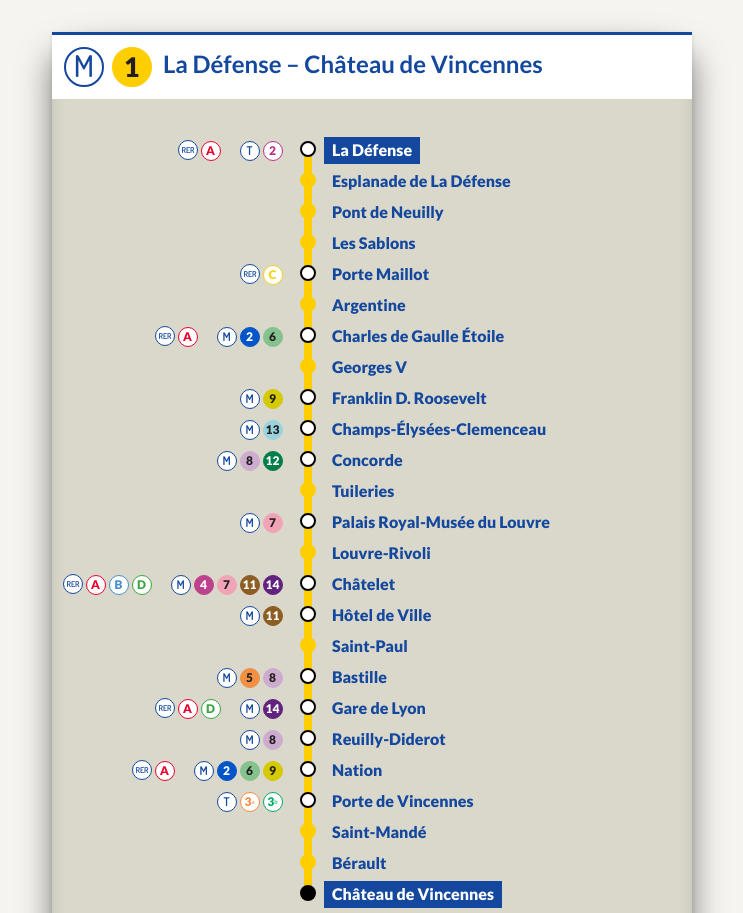
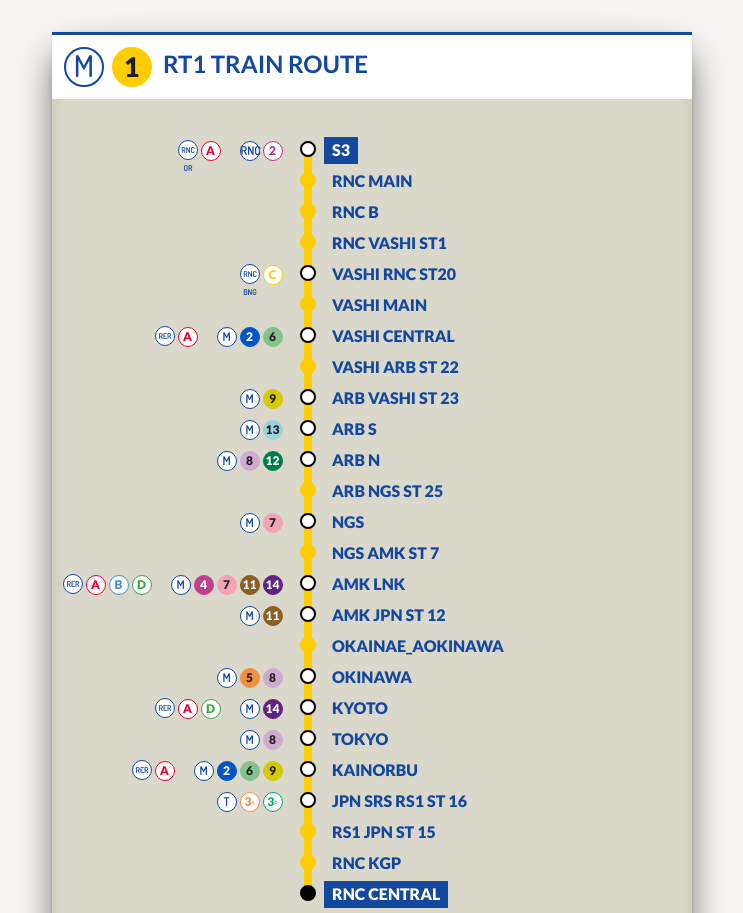
Before and after one commit to siddht4/xylo_3, a plain HTML site: page index.html in a window 1280 px wide. Shown: the top 913 px of the page, without its empty margins (268-1011 px from the left). Drawn offline with Linux system fonts and the light colour scheme.

Commit message:
Add files via upload

```diff
--- a/index.html
+++ b/index.html
@@ -2,51 +2,51 @@
 <html lang="en" >
 <head>
   <meta charset="UTF-8">
-  <title>CodePen - Responsive metro line map of Paris</title>
+  <title> Test XylO Map</title>
   <link rel='stylesheet' href='https://fonts.googleapis.com/css?family=Lato:400,400i,700,700i,900|Dosis:400,500,600,700'><link rel="stylesheet" href="./style.css">
 
 </head>
 <body>
 <!-- partial:index.partial.html -->
 <section class="sign">
-  <h1 class="line-name"><span class="line-type">M</span><span class="sign__line" data-line="m1">1</span> La Défense – Château de Vincennes</h1>
+  <h1 class="line-name"><span class="line-type">M</span><span class="sign__line" data-line="m1">1</span> RT1 TRAIN ROUTE</h1>
   <ol class="line" data-line="m1">
     <li class="stop" data-transfer>
-      <strong class="stop__name">La Défense</strong>
+      <strong class="stop__name">S3</strong>
       <div class="stop__transfers">
         <div>
-            <span class="stop__transfer stop__transfer--type-t">T</span>
+            <span class="stop__transfer stop__transfer--type-t"> RNC</span>
             <span class="stop__transfer stop__transfer--t" data-line="t2">2</span>
         </div>
         <div>
-            <span class="stop__transfer stop__transfer--type-rer">RER</span>
+            <span class="stop__transfer stop__transfer--type-rer">RNC OR</span>
             <span class="stop__transfer stop__transfer--rer" data-line="rerA">A</span>
         </div>
       </div>
     </li>
     <li class="stop">
-      <strong class="stop__name">Esplanade de La Défense</strong>
+      <strong class="stop__name"> RNC MAIN</strong>
     </li>
     <li class="stop">
-      <strong class="stop__name">Pont de Neuilly</strong>
+      <strong class="stop__name">RNC B</strong>
     </li>
     <li class="stop">
-      <strong class="stop__name">Les Sablons</strong>
+      <strong class="stop__name">RNC VASHI ST1 </strong>
     </li>
     <li class="stop" data-transfer>
-      <strong class="stop__name">Porte Maillot</strong>
+      <strong class="stop__name">VASHI RNC ST20 </strong>
       <div class="stop__transfers">
         <div>
-            <span class="stop__transfer stop__transfer--type-rer">RER</span>
+            <span class="stop__transfer stop__transfer--type-rer">RNC BNG </span>
             <span class="stop__transfer stop__transfer--rer" data-line="rerC">C</span>
         </div>
       </div>
     </li>
     <li class="stop">
-      <strong class="stop__name">Argentine</strong>
+      <strong class="stop__name">VASHI MAIN</strong>
     </li>
     <li class="stop" data-transfer>
-      <strong class="stop__name">Charles de Gaulle Étoile</strong>
+      <strong class="stop__name">VASHI CENTRAL</strong>
       <div class="stop__transfers">
         <div>
             <span class="stop__transfer stop__transfer--type-m">M</span>
@@ -60,10 +60,10 @@
       </div>
     </li>
     <li class="stop">
-      <strong class="stop__name">Georges V</strong>
+      <strong class="stop__name">VASHI ARB ST 22 </strong>
     </li>
     <li class="stop" data-transfer>
-      <strong class="stop__name">Franklin D. Roosevelt</strong>
+      <strong class="stop__name">ARB VASHI ST 23</strong>
       <div class="stop__transfers">
         <div>
             <span class="stop__transfer stop__transfer--type-m">M</span>
@@ -72,7 +72,7 @@
       </div>
     </li>
     <li class="stop" data-transfer>
-      <strong class="stop__name">Champs-Élysées-Clemenceau</strong>
+      <strong class="stop__name">ARB S</strong>
       <div class="stop__transfers">
         <div>
             <span class="stop__transfer stop__transfer--type-m">M</span>
@@ -81,7 +81,7 @@
       </div>
     </li>
     <li class="stop" data-transfer>
-      <strong class="stop__name">Concorde</strong>
+      <strong class="stop__name">ARB N</strong>
       <div class="stop__transfers">
         <div>
             <span class="stop__transfer stop__transfer--type-m">M</span>
@@ -91,10 +91,10 @@
       </div>
     </li>
     <li class="stop">
-      <strong class="stop__name">Tuileries</strong>
+      <strong class="stop__name"> ARB NGS ST 25</strong>
     </li>
     <li class="stop" data-transfer>
-      <strong class="stop__name">Palais Royal-Musée du Louvre</strong>
+      <strong class="stop__name"> NGS </strong>
       <div class="stop__transfers">
         <div>
             <span class="stop__transfer stop__transfer--type-m">M</span>
@@ -103,10 +103,10 @@
       </div>
     </li>
     <li class="stop">
-      <strong class="stop__name">Louvre-Rivoli</strong>
+      <strong class="stop__name">NGS AMK ST 7</strong>
     </li>
     <li class="stop" data-transfer>
-      <strong class="stop__name">Châtelet</strong>
+      <strong class="stop__name">AMK LNK</strong>
       <div class="stop__transfers">
         <div>
             <span class="stop__transfer stop__transfer--type-m">M</span>
@@ -124,7 +124,7 @@
       </div>
     </li>
     <li class="stop" data-transfer>
-      <strong class="stop__name">Hôtel de Ville</strong>
+      <strong class="stop__name">AMK JPN ST 12</strong>
       <div class="stop__transfers">
         <div>
             <span class="stop__transfer stop__transfer--type-m">M</span>
@@ -133,10 +133,10 @@
       </div>
     </li>
     <li class="stop">
-      <strong class="stop__name">Saint-Paul</strong>
+      <strong class="stop__name">OKAINAE_AOKINAWA</strong>
     </li>
     <li class="stop" data-transfer>
-      <strong class="stop__name">Bastille</strong>
+      <strong class="stop__name">OKINAWA</strong>
       <div class="stop__transfers">
         <div>
             <span class="stop__transfer stop__transfer--type-m">M</span>
@@ -146,7 +146,7 @@
       </div>
     </li>
     <li class="stop" data-transfer>
-      <strong class="stop__name">Gare de Lyon</strong>
+      <strong class="stop__name"> KYOTO</strong>
       <div class="stop__transfers">
         <div>
             <span class="stop__transfer stop__transfer--type-m">M</span>
@@ -160,7 +160,7 @@
       </div>
     </li>
     <li class="stop" data-transfer>
-      <strong class="stop__name">Reuilly-Diderot</strong>
+      <strong class="stop__name"> TOKYO</strong>
       <div class="stop__transfers">
         <div>
             <span class="stop__transfer stop__transfer--type-m">M</span>
@@ -169,7 +169,7 @@
       </div>
     </li>
     <li class="stop" data-transfer>
-      <strong class="stop__name">Nation</strong>
+      <strong class="stop__name"> KAINORBU</strong>
       <div class="stop__transfers">
         <div>
             <span class="stop__transfer stop__transfer--type-m">M</span>
@@ -184,7 +184,7 @@
       </div>
     </li>
     <li class="stop" data-transfer>
-      <strong class="stop__name">Porte de Vincennes</strong>
+      <strong class="stop__name">JPN SRS RS1 ST 16</strong>
       <div class="stop__transfers">
         <div>
             <span class="stop__transfer stop__transfer--type-t">T</span>
@@ -194,13 +194,13 @@
       </div>
     </li>
     <li class="stop">
-      <strong class="stop__name">Saint-Mandé</strong>
+      <strong class="stop__name"> RS1 JPN ST 15</strong>
     </li>
     <li class="stop">
-      <strong class="stop__name">Bérault</strong>
+      <strong class="stop__name"> RNC KGP</strong>
     </li>
     <li class="stop">
-      <strong class="stop__name">Château de Vincennes</strong>
+      <strong class="stop__name">RNC CENTRAL</strong>
     </li>
   </ol>
 </section>
```
